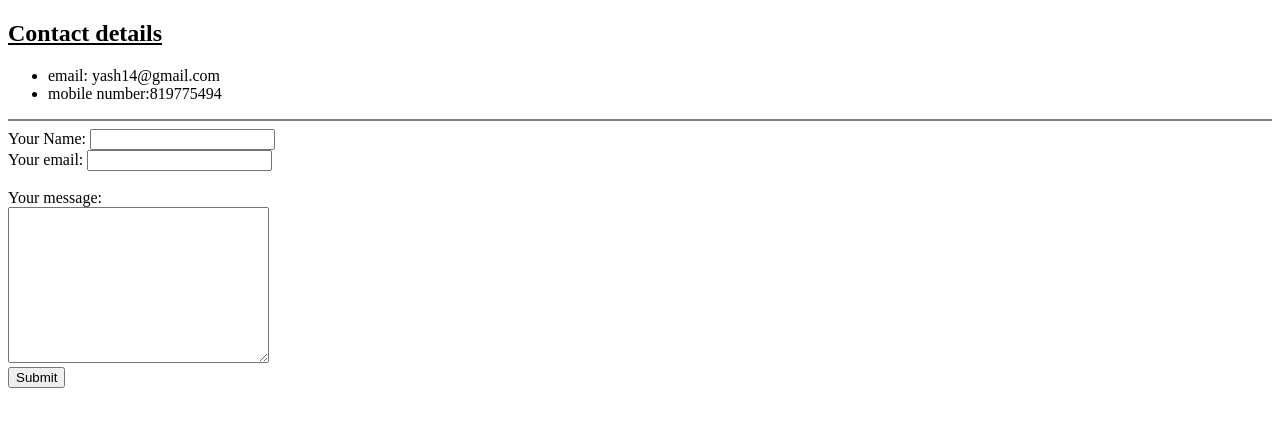
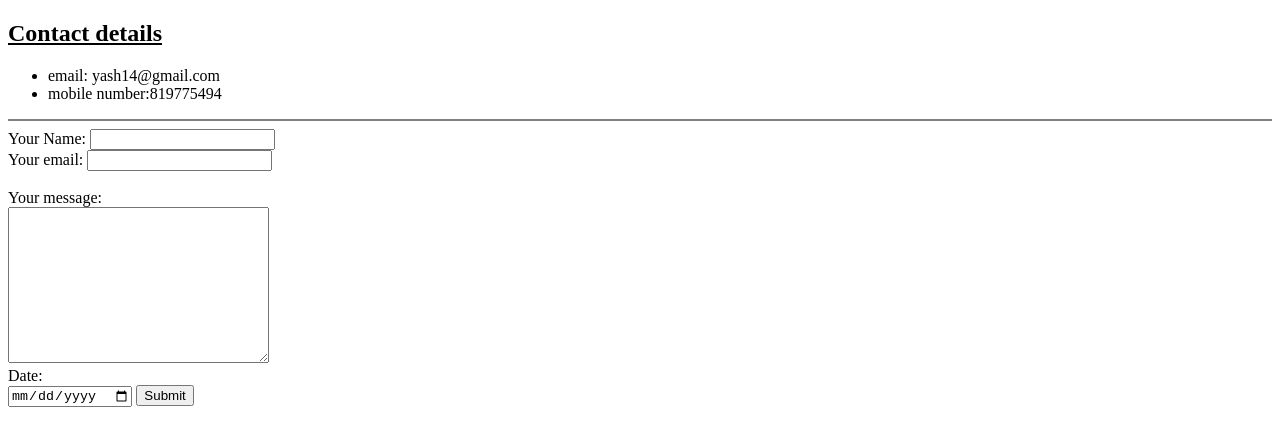
Before and after one commit to yashasvi1414/cv, a plain HTML site: page contact.html in a window 1280 px wide. Drawn offline with Linux system fonts and the light colour scheme.

Commit message:
2nd change

```diff
--- a/contact.html
+++ b/contact.html
@@ -20,6 +20,8 @@
    <input type="email" name="Your email"><br><br>
    <label>Your message:</label><br>
    <textarea rows="10" cols="30" name="Your message"></textarea><br>
+    <label>Date:</label><br>
+   <input type="date">
    <input type="submit" >
 
    </form>
```
